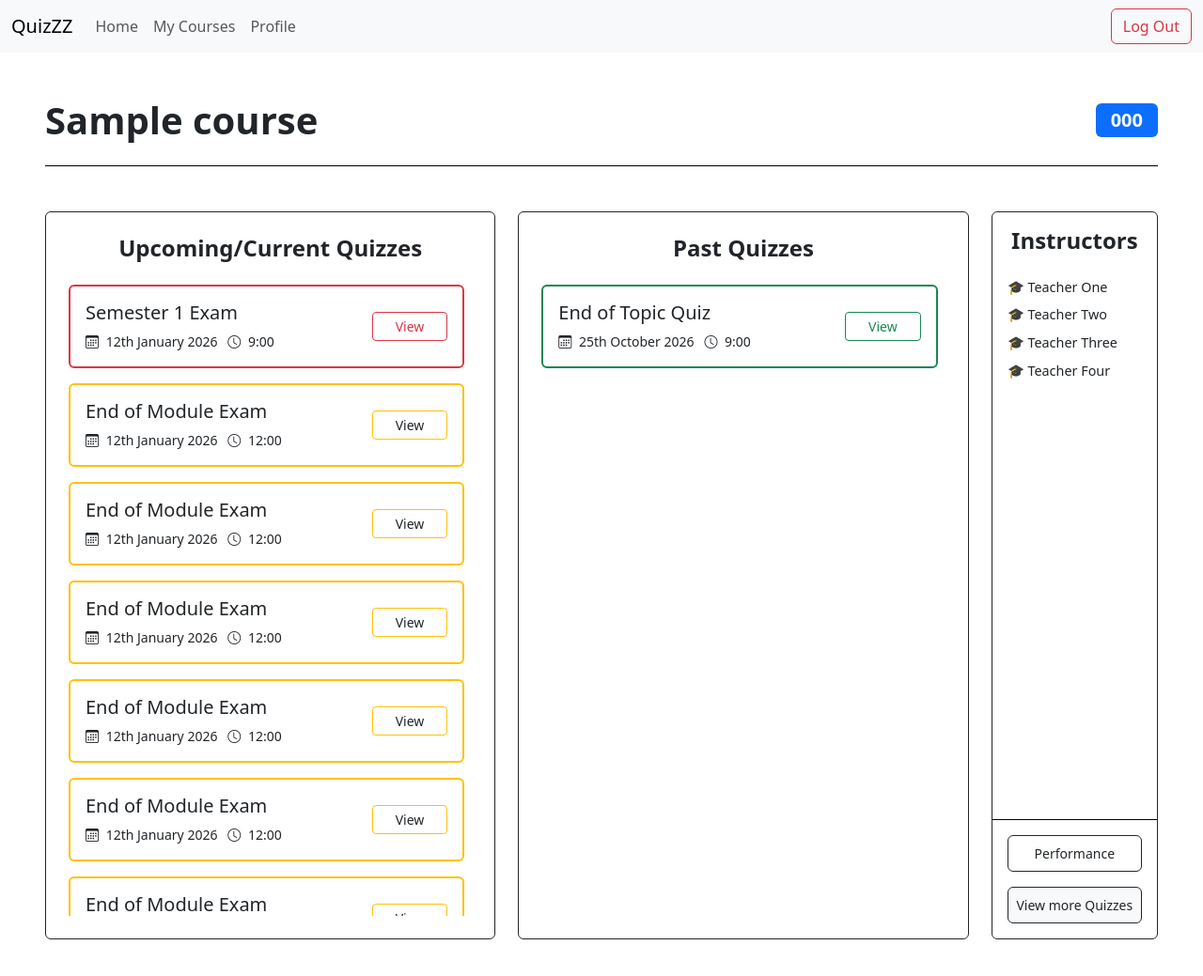
After one commit to jLupu1/quiz-platform, a Django app: page /courses/detail/1 in a window 1280 px wide. The commit adds this page. Shown: the top 1039 px of the page at 94% size. Run offline with Django 5.2, Linux system fonts and the light colour scheme; a user stored in the database is signed in; tables that the repository leaves empty hold one stand-in row (values such as "Sample post"); some libraries are stand-ins or nearby versions.

Commit message:
teacher and student course detail, bootrstrap icons in base, updated error404 page

```diff
--- /dev/null
+++ b/courses/templates/courses/course_detail_student.html
@@ -0,0 +1,104 @@
+{% extends 'base.html' %}
+
+{% block title %}{{ course.name }}{% endblock %}
+
+{% block content %}
+<div class="container-fluid px-4 px-lg-5 mt-4">
+
+    <div class="d-flex justify-content-between align-items-center mt-5 mb-4">
+        <h1 class="display-6 fw-bold mb-0 text-dark">{{ course.name|default:"Introduction to Java" }}</h1>
+        <span class="badge bg-primary fs-5 px-3 py-2 rounded-2">{{ course.code|default:"COM1003" }}</span>
+    </div>
+    <hr class="mb-5" style="border-top: 1px solid #000; opacity: 1;">
+
+    <div class="row g-4">
+
+        <div class="col-lg-5">
+            <div class="border border-dark p-4 rounded-2 h-100">
+                <h4 class="fw-bold text-center mb-4">Upcoming/Current Quizzes</h4>
+
+                <div class="pe-2" style="max-height: 50vh; overflow-y: auto;">
+
+                    <div class="card border-danger border-2 mb-3 rounded-2 shadow-none">
+                        <div class="card-body d-flex justify-content-between align-items-center px-3 py-3">
+                            <div>
+                                <h5 class="card-title mb-2">Semester 1 Exam</h5>
+                                <p class="text-dark small fw-medium mb-0">
+                                    <i class="bi bi-calendar3 me-1"></i> 12th January 2026 &nbsp;
+                                    <i class="bi bi-clock me-1"></i> 9:00
+                                </p>
+                            </div>
+                            <a href="#" class="btn btn-sm btn-outline-danger px-4 rounded-1">View</a>
+                        </div>
+                    </div>
+
+                    {% for i in "12345678" %}
+                    <div class="card border-warning border-2 mb-3 rounded-2 shadow-none">
+                        <div class="card-body d-flex justify-content-between align-items-center px-3 py-3">
+                            <div>
+                                <h5 class="card-title mb-2">End of Module Exam</h5>
+                                <p class="text-dark small fw-medium mb-0">
+                                    <i class="bi bi-calendar3 me-1"></i> 12th January 2026 &nbsp;
+                                    <i class="bi bi-clock me-1"></i> 12:00
+                                </p>
+                            </div>
+                            <a href="#" class="btn btn-sm btn-outline-warning px-4 rounded-1 text-dark">View</a>
+                        </div>
+                    </div>
+                    {% endfor %}
+
+                </div>
+            </div>
+        </div>
+
+        <div class="col-lg-5">
+            <div class="border border-dark p-4 rounded-2 h-100">
+                <h4 class="fw-bold text-center mb-4">Past Quizzes</h4>
+
+                <div class="pe-2" style="max-height: 60vh; overflow-y: auto;">
+                    <div class="card border-success border-2 mb-3 rounded-2 shadow-none">
+                        <div class="card-body d-flex justify-content-between align-items-center px-3 py-3">
+                            <div>
+                                <h5 class="card-title mb-2">End of Topic Quiz</h5>
+                                <p class="text-dark small fw-medium mb-0">
+                                    <i class="bi bi-calendar3 me-1"></i> 25th October 2026 &nbsp;
+                                    <i class="bi bi-clock me-1"></i> 9:00
+                                </p>
+                            </div>
+                            <a href="#" class="btn btn-sm btn-outline-success px-4 rounded-1">View</a>
+                        </div>
+                    </div>
+                </div>
+            </div>
+        </div>
+
+        <div class="col-lg-2">
+            <div class="border border-dark d-flex flex-column h-100 rounded-2">
+
+                <div class="p-3">
+                    <h4 class="fw-bold text-center mb-4">Instructors</h4>
+
+                    <div style="max-height: 35vh; overflow-y: auto;">
+                        <ul class="list-unstyled mb-0" style="font-size: 0.9rem;">
+                            <li class="mb-2">🎓 Teacher One</li>
+                            <li class="mb-2">🎓 Teacher Two</li>
+                            <li class="mb-2">🎓 Teacher Three</li>
+                            <li class="mb-2">🎓 Teacher Four</li>
+                        </ul>
+                    </div>
+                </div>
+
+                <div class="mt-auto">
+                    <hr class="m-0" style="border-top: 1px solid #000; opacity: 1;">
+                    <div class="p-3 d-flex flex-column gap-3 align-items-center">
+                        <a href="#" class="btn btn-sm btn-outline-dark w-100 rounded-2 py-2">Performance</a>
+                        <a href="#" class="btn btn-sm text-dark border-dark bg-light w-100 rounded-2 py-2">View more Quizzes</a>
+                    </div>
+                </div>
+
+            </div>
+        </div>
+
+    </div>
+</div>
+{% endblock %}
--- a/courses/urls.py
+++ b/courses/urls.py
@@ -3,6 +3,8 @@ from django.urls import path
 from courses import views
 
 urlpatterns = [
+    path('detail/<int:pk>', views.course_detail, name='course_detail'),
     path('create/',views.CourseCreateView.as_view(),name='create_course'),
     path('',views.CoursesView.as_view(),name='courses'),
+    path('detail/<int:pk>/search-students/', views.search_course_students, name='search_course_students'),
 ]
--- a/courses/views.py
+++ b/courses/views.py
@@ -1,23 +1,17 @@
 from django.contrib.auth.decorators import login_required, user_passes_test
 from django.contrib.auth.mixins import UserPassesTestMixin, LoginRequiredMixin
-from django.http import HttpResponse
-from django.shortcuts import render, redirect
-from django.template import loader
+from django.db.models import Q
+from django.shortcuts import render, redirect, get_object_or_404
 from django.urls import reverse_lazy
 from django.views.generic import CreateView, ListView
 
 from courses.forms import CourseCreationForm
 from courses.models import Course
+from users.models import UserRole
+from users.views import error_403
 
 
 # Create your views here.
-# @login_required(login_url='login')
-def index(request):
-    if request.user.is_authenticated:
-        return HttpResponse("Index Page")
-    else:
-        return redirect('users/login')
-
 class CoursesView(LoginRequiredMixin, ListView):
     model = Course
     context_object_name = 'courses'
@@ -42,3 +36,40 @@ class CourseCreateView(LoginRequiredMixin,UserPassesTestMixin, CreateView):
     def test_func(self):
         user = self.request.user
         return user.is_authenticated and (user.is_teacher or user.is_admin)
+
+
+@login_required(login_url='/users/login')
+def course_detail(request, pk):
+    course = get_object_or_404(Course, pk=pk)
+
+    is_admin = request.user.is_admin
+    is_enrolled = course.enrollment.filter(id=request.user.id).exists()
+
+    if not(is_admin or is_enrolled):
+        return error_403(request, exception="You are not enrolled in this module/course")
+
+    context = {
+        'course': course,
+        'default_students': course.enrollment.filter(role=UserRole.STUDENT)  # Add this!
+    }
+    # context will need course detail and quizzes
+    if request.user.is_teacher or request.user.is_admin:
+        return render(request, 'courses/course_detail_teacher.html', context)
+    else:
+        return render(request, 'courses/course_detail_student.html', context)
+
+@login_required(login_url='/users/login')
+def search_course_students(request,pk):
+    course = get_object_or_404(Course, pk=pk)
+    search_text = request.GET.get('search', '')
+
+    students = course.enrollment.filter(role=UserRole.STUDENT)
+
+    if search_text:
+        students = students.filter(
+            Q(first_name__icontains=search_text) |
+            Q(last_name__icontains=search_text) |
+            Q(username__icontains=search_text)
+        )
+
+    return render(request, 'partials/student_list_partial.html', {'students': students})
--- a/templates/base.html
+++ b/templates/base.html
@@ -4,6 +4,8 @@
   <meta charset="utf-8">
     <link href="https://cdn.jsdelivr.net/npm/bootstrap@5.3.8/dist/css/bootstrap.min.css" rel="stylesheet" integrity="sha384-sRIl4kxILFvY47J16cr9ZwB07vP4J8+LH7qKQnuqkuIAvNWLzeN8tE5YBujZqJLB" crossorigin="anonymous">
     <script src="https://cdn.jsdelivr.net/npm/bootstrap@5.3.0/dist/js/bootstrap.bundle.min.js"></script>
+    <link rel="stylesheet" href="https://cdn.jsdelivr.net/npm/bootstrap-icons@1.11.3/font/bootstrap-icons.min.css">
+    <script src="https://unpkg.com/htmx.org@1.9.10"></script>
 
     {% block extra_css %} {% endblock %}
 
@@ -25,12 +27,13 @@
                     <li class="nav-item">
                         <a class="nav-link" href="/dashboard/">Home</a>
                     </li>
-                    <li class="nav-item">
-                        <a class="nav-link" href="/users/my-profile">Profile</a>
-                    </li>
-                    <li class="nav-item">
-                        <a class="nav-link" href="/courses/">My Courses</a>
-                    </li>
+{#                Only non admins have a course#}
+                    {% if user.role != 2 %}
+                        <li class="nav-item">
+                            <a class="nav-link" href="/courses/">My Courses</a>
+                        </li>
+                    {% endif %}
+{#                only admins can manage courses and users#}
                     {% if user.role == 2 %}
                         <li class="nav-item">
                             <a class="nav-link" href="/courses/create/">Manage Courses</a>
@@ -39,6 +42,9 @@
                             <a class="nav-link" href="/users/signup">Manage Users</a>
                         </li>
                     {% endif %}
+                    <li class="nav-item">
+                        <a class="nav-link" href="/users/my-profile">Profile</a>
+                    </li>
                 </ul>
 
                 <form action="{% url 'logout' %}" method="post" class="d-flex">
```
Also changed, not shown: courses/templates/courses/course_detail_teacher.html (added, +152 -0 lines), courses/templates/courses/courses.html (+5 -2 lines), courses/templates/partials/student_list_partial.html (added, +10 -0 lines), static/courses/courses.css (+8 -3 lines).
